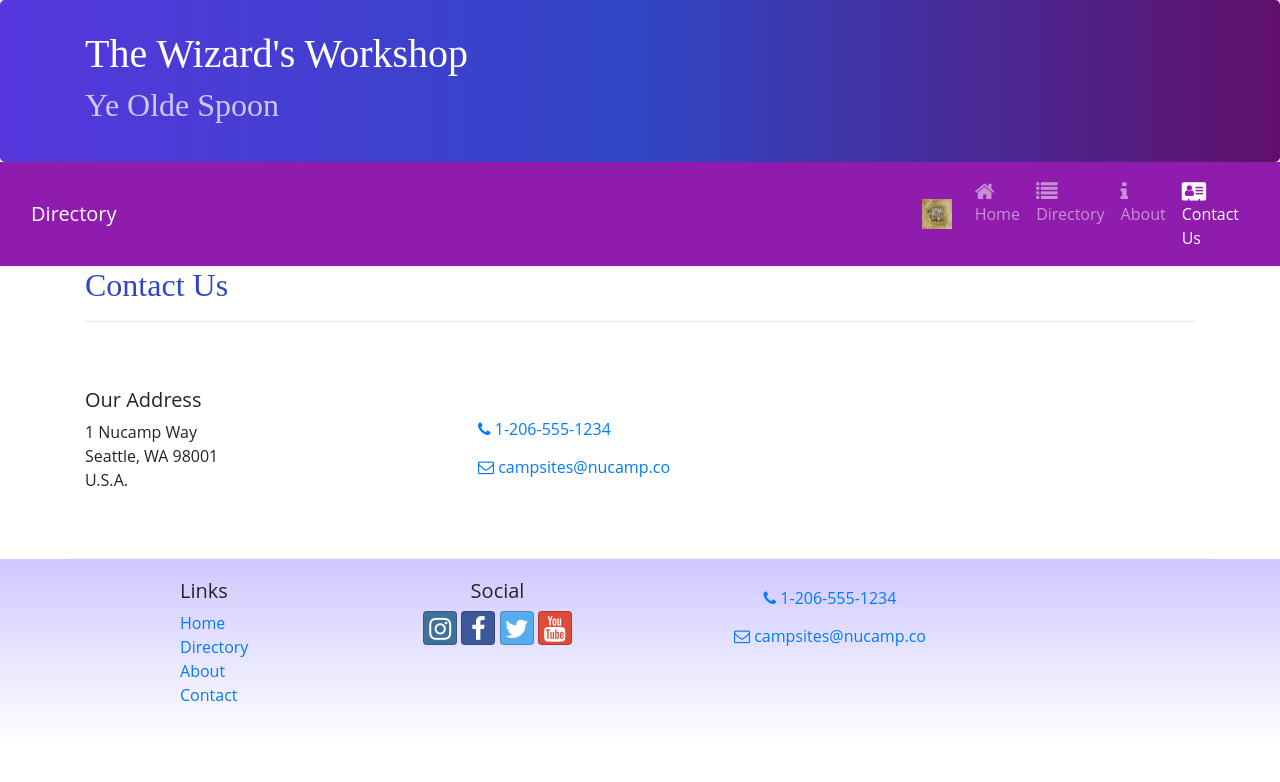
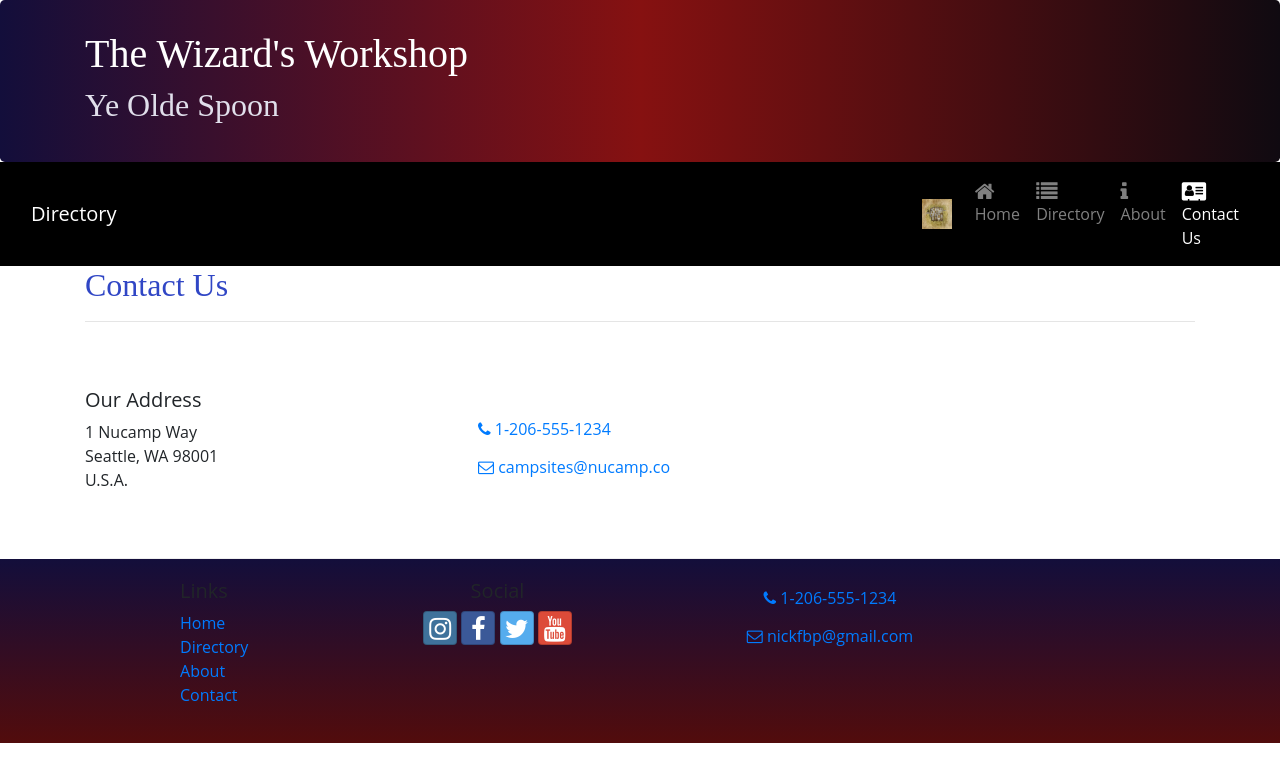
Before and after one commit to nico-nikolai/GDRI-code-react, a React (Create React App) app: page /contactus in a window 1280 px wide. Shown: the top 782 px of the page. Built offline with nearby package versions, Linux system fonts and the light colour scheme; a web font is replaced by a local one.

Commit message:
Updated styles

```diff
--- a/src/App.css
+++ b/src/App.css
@@ -26,21 +26,21 @@ min-height: 200px;
 }
 
 .site-footer {
-background-image: linear-gradient(#CEC8FF, white);
+background-image: linear-gradient(#130e3b, rgb(82, 12, 12));
 padding: 20px 0;
 }
 
 .jumbotron {
 margin: 0;
 padding: 30px;
-background-image: linear-gradient(to right, #5637DD, #3046C5, #60106B);
+background-image: linear-gradient(to right, #130e3b, #861111, #100a11);
 color: white;
 }
 
 .jumbotron h2 {
-color: #CEC8FF;
+color: #e0dfeb;
 }
 
 .navbar-dark {
-background-color: #901CAD;
+background-color: #000000;
 }
--- a/src/components/FooterComponent.js
+++ b/src/components/FooterComponent.js
@@ -24,7 +24,7 @@ function Footer(props) {
                     </div>
                     <div className="col-sm-4 text-center">
                         <a role="button" className="btn btn-link" href="tel:+12065551234"><i className="fa fa-phone" /> 1-206-555-1234</a><br />
-                        <a role="button" className="btn btn-link" href="mailto:notreal@notreal.co"><i className="fa fa-envelope-o" /> campsites@nucamp.co</a>
+                        <a role="button" className="btn btn-link" href="mailto:notreal@notreal.co"><i className="fa fa-envelope-o" /> nickfbp@gmail.com</a>
                     </div>
                 </div>
             </div>
```
